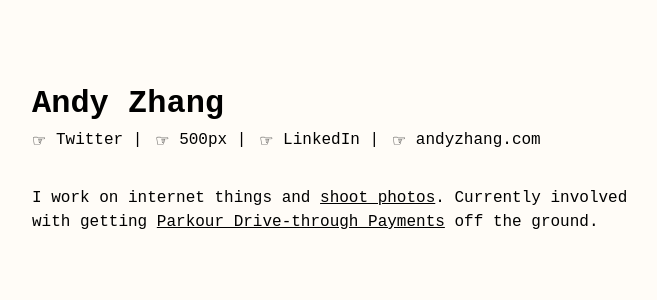
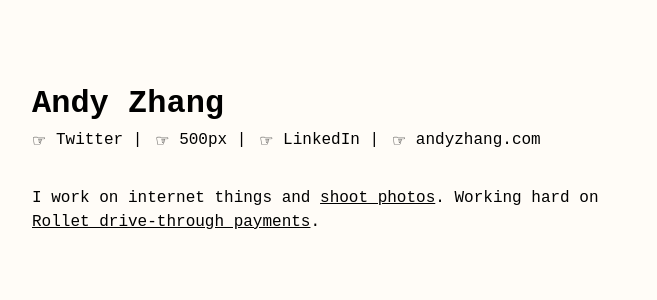
Before and after one commit to yesokay/yesokay.github.io, a Jekyll site: the page built from index.html, in a window 1280 px wide. Shown: the top 300 px of the page, without its empty margins (64-721 px from the left). Built offline with Jekyll 4.4.1, drawn with Linux system fonts in a browser that asks for light colours.

Commit message:
Update home page text

```diff
--- a/_config.yml
+++ b/_config.yml
@@ -7,7 +7,7 @@ twitter_url: "https://twitter.com/yesokayawesome"
 linkedin_url: "https://www.linkedin.com/in/andyzhang"
 500px_url: "https://500px.com/a-z"
 photos_url: "http://andyzhang.com"
-intro: I work on internet things and <a href="https://500px.com/a-z">shoot photos</a>. Currently involved with getting <a href="https://getparkour.com/">Parkour Drive-through Payments</a> off the ground.
+intro: I work on internet things and <a href="https://500px.com/a-z">shoot photos</a>. Working hard on <a href="https://rollet.hu/?ref=zhang.me">Rollet drive-through payments</a>.
 
 # Build settings
 permalink: pretty
```
